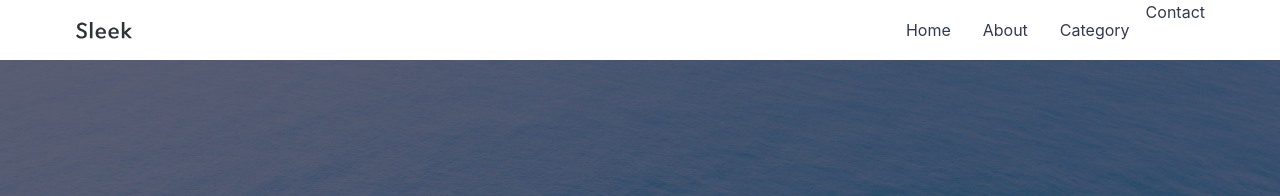
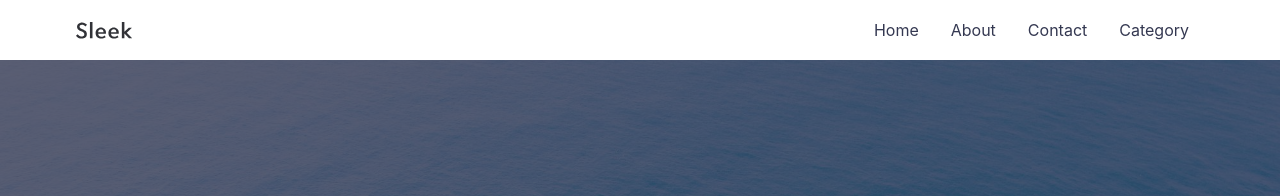
Before and after one commit to Yeji-Jang1210/Yeji-Jang1210.github.io, a Jekyll site: the page built from index.md, in a window 1280 px wide. Shown: the top 196 px of the page. Built offline with Jekyll 4.4.1, drawn with Linux system fonts in a browser that asks for light colours.

Commit message:
Update header.html

```diff
--- a/_includes/header.html
+++ b/_includes/header.html
@@ -10,10 +10,8 @@
         <div class="container header__links-wrapper">
           <a class="header__link" href="{{ '/' | relative_url }}" itemprop="url"><span itemprop="name">Home</span></a>
           <a class="header__link" href="{{ '/about' | relative_url }}" itemprop="url"><span itemprop="name">About</span></a>
-          <!--<a class="header__link" href="{{ '/contact' | relative_url }}" itemprop="url">!-->
+          <a class="header__link" href="{{ '/contact' | relative_url }}" itemprop="url"><span itemprop="name">Contact</span></a>
           <a class="header__link" href="{{ '/category' | relative_url }}" itemprop="url"><span itemprop="name">Category</span></a>
-            <span itemprop="name">Contact</span>
-          </a>
         </div>
       </nav>
       <div class="header__toggle">
```
